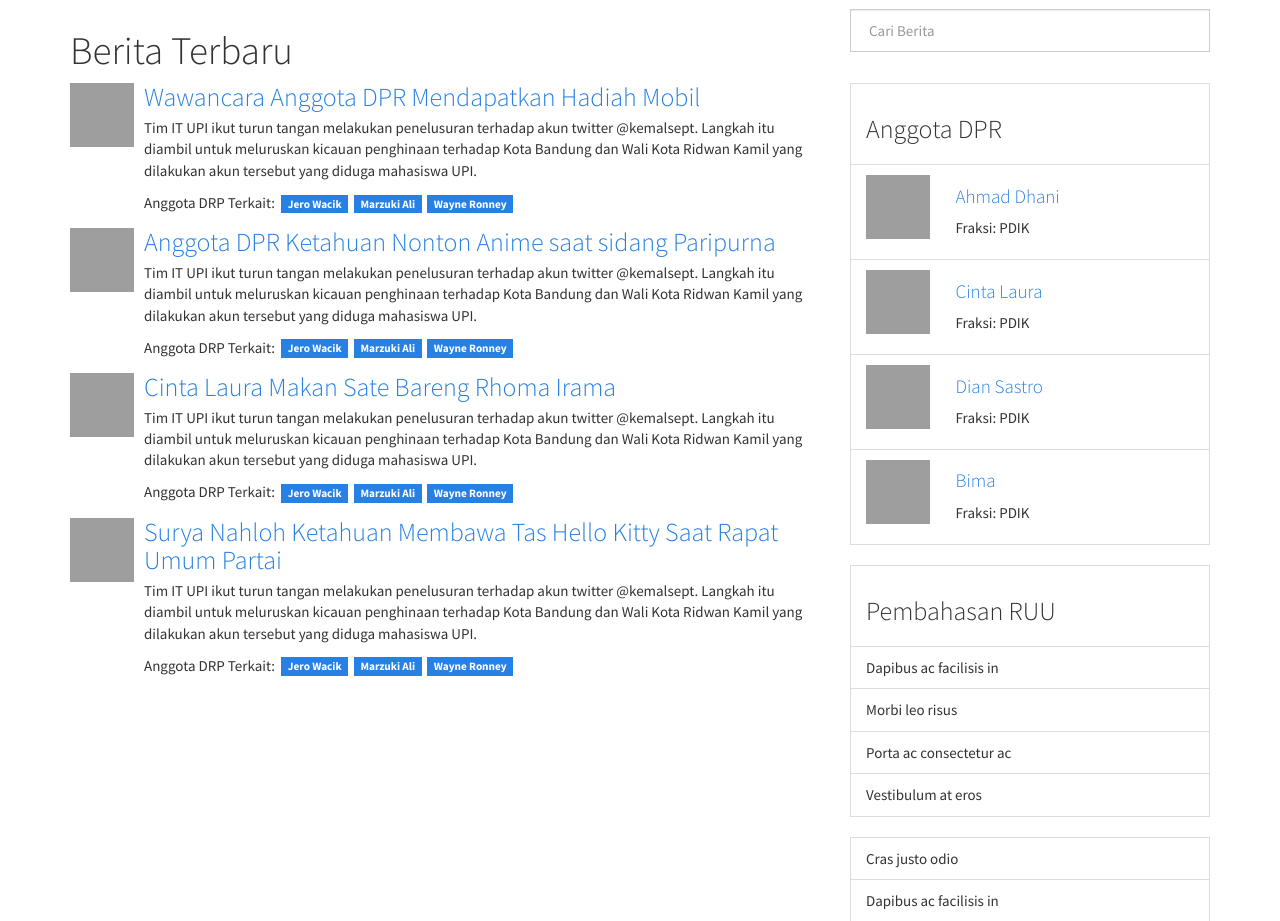
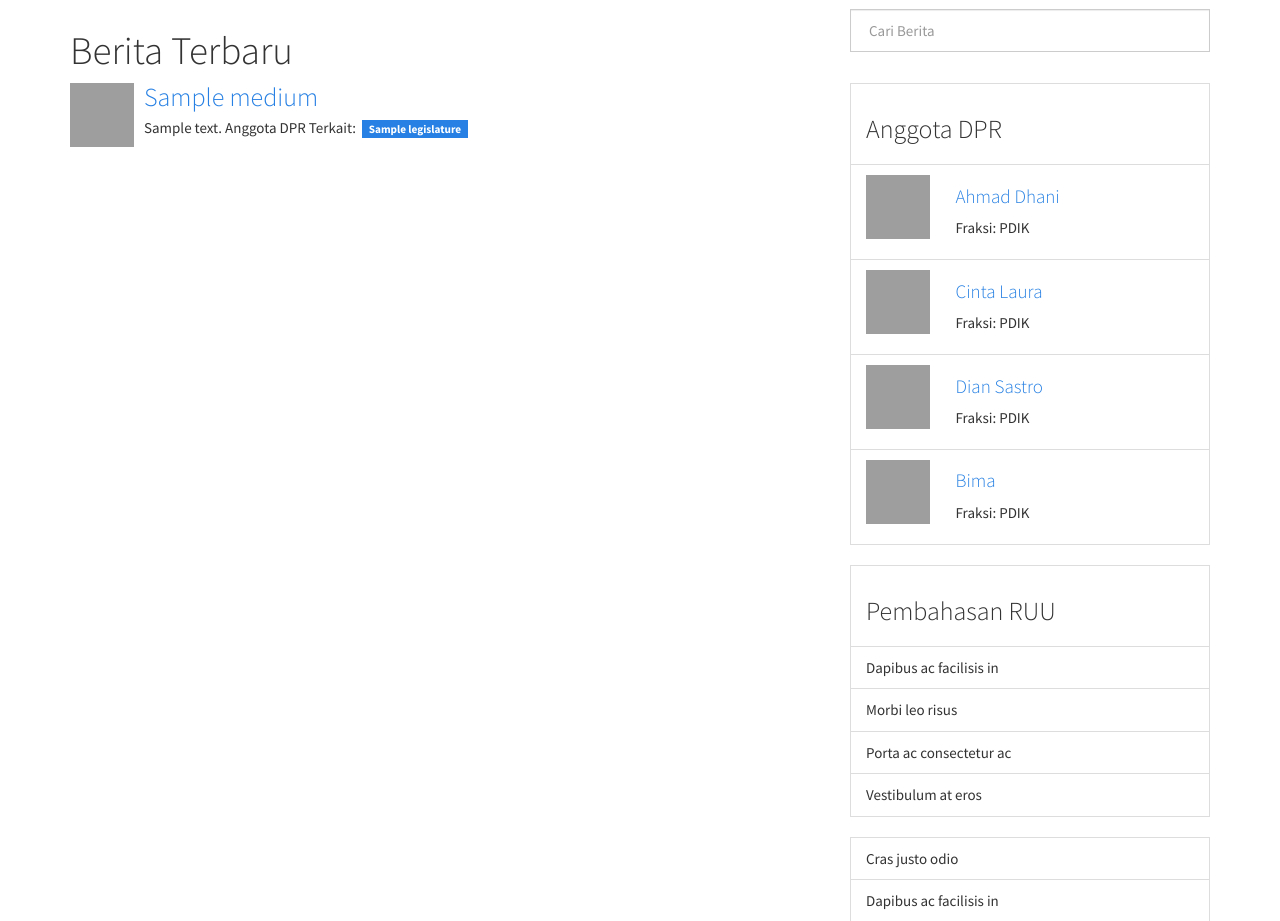
Before and after one commit to edwinlunando/kawaldpr, a Django app: template kawaldpr/templates/core/home.html in a window 1280 px wide. Shown: the part 51-972 px from the top of the page. Run offline with Django 3.2, Linux system fonts and the light colour scheme; the template is opened without the code that fills it: most values are stand-ins (such as "Sample title", 1, 10 or a date in 2020); some libraries are stand-ins or nearby versions; grey boxes are pictures that could not be loaded.

Commit message:
integrate home news

```diff
--- a/kawaldpr/kawaldpr/settings/base.py
+++ b/kawaldpr/kawaldpr/settings/base.py
@@ -202,6 +202,7 @@ DJANGO_APPS = (
     # 'admin_honeypot',  # https://github.com/dmpayton/django-admin-honeypot
     'ckeditor',  # https://pypi.python.org/pypi/django-ckeditor-updated/4.4.0
     'pipeline',  # https://github.com/cyberdelia/django-pipeline
+    'endless_pagination'
 )
 
 # Apps specific for this project go here.
@@ -277,7 +278,8 @@ AUTHENTICATION_BACKENDS = (
 # https://pypi.python.org/pypi/django-ckeditor-updated/4.4.0
 
 CKEDITOR_UPLOAD_PATH = "uploads/"
-CKEDITOR_IMAGE_BACKEND = 'Pillow'
+CKEDITOR_IMAGE_BACKEND = 'pillow'
+CKEDITOR_RESTRICT_BY_USER = True
 
 CKEDITOR_CONFIGS = {
     'default': {
--- a/kawaldpr/kawaldpr/urls.py
+++ b/kawaldpr/kawaldpr/urls.py
@@ -10,7 +10,7 @@ from django.contrib import admin
 admin.autodiscover()
 
 urlpatterns = patterns('',
-                       url(r'^$', TemplateView.as_view(template_name='core/home.html'), name='home'),
+                       url(r'^$', core_views.HomePage.as_view(), name='home'),
                        url(r'^sign-in/$', core_views.SignInPage.as_view(), name='sign-in'),
                        url(r'^sign-out/$', logout, {'next_page': '/'}, name='sign-out'),
                        url(r'^contact/$', core_views.ContactPage.as_view(), name='contact'),
@@ -32,6 +32,7 @@ urlpatterns = patterns('',
 
                        # Uncomment the next line to enable the admin:
                        # (r'^grappelli/', include('grappelli.urls')), # grappelli URLS
+                       (r'^ckeditor/', include('ckeditor.urls')),
                        # url(r'^admin/', include('admin_honeypot.urls')), # The fake admin URI
                        url(r'^backend/', include(admin.site.urls)), # The real admin URI
                        )
--- a/kawaldpr/templates/core/home.html
+++ b/kawaldpr/templates/core/home.html
@@ -1,4 +1,5 @@
 {% extends 'base.html' %}
+
 
 
 {% block content %}
@@ -11,12 +12,8 @@
         <div class="col-lg-4">
             <form action="" >
                 <div class="form-group">
-
                     <input type="text" class="form-control" placeholder="Cari Berita"/>
-
                 </div>
-
-
             </form>
         </div>
     </div>
@@ -24,79 +21,30 @@
     <div class="row">
         <div class="col-md-8">
             <ul class="media-list">
+                {% load endless %}
+
+                {% paginate 4 media %}
+                {% for medium in media %}
                 <li class="media">
                     <a class="pull-left" href="#">
                         <img class="media-object" src="http://lorempixel.com/64/64" alt="...">
                     </a>
 
                     <div class="media-body">
-                        <a href="{% url 'medium-detail' %}"><h3 class="media-heading">Wawancara Anggota DPR Mendapatkan
-                            Hadiah Mobil</h3></a>
+                        <a href="{% url 'medium-detail' %}"><h3 class="media-heading">{{ medium.title }}</h3></a>
 
-                        <p>Tim IT UPI ikut turun tangan melakukan penelusuran terhadap akun twitter @kemalsept. Langkah
-                            itu diambil untuk meluruskan kicauan penghinaan terhadap Kota Bandung dan Wali Kota Ridwan
-                            Kamil yang dilakukan akun tersebut yang diduga mahasiswa UPI.</p>
-                        <span class="margin-right-5">Anggota DRP Terkait:</span>
-                        <span class="label label-primary margin-right-5">Jero Wacik</span>
-                        <span class="label label-primary margin-right-5">Marzuki Ali</span>
-                        <span class="label label-primary margin-right-5">Wayne Ronney</span>
+                        {{ medium.content|safe }}
+
+                        <span class="margin-right-5">Anggota DPR Terkait:</span>
+                        {% for legislature in medium.legislatures.all %}
+                        <span class="label label-primary margin-right-5">{{ legislature.name }}</span>
+                        {% endfor %}
+
                     </div>
                 </li>
-                <li class="media">
-                    <a class="pull-left" href="#">
-                        <img class="media-object" src="http://lorempixel.com/64/64" alt="...">
-                    </a>
-
-                    <div class="media-body">
-                        <a href="{% url 'medium-detail' %}"><h3 class="media-heading">Anggota DPR Ketahuan Nonton Anime
-                            saat sidang Paripurna</h3></a>
-
-                        <p>Tim IT UPI ikut turun tangan melakukan penelusuran terhadap akun twitter @kemalsept. Langkah
-                            itu diambil untuk meluruskan kicauan penghinaan terhadap Kota Bandung dan Wali Kota Ridwan
-                            Kamil yang dilakukan akun tersebut yang diduga mahasiswa UPI.</p>
-                        <span class="margin-right-5">Anggota DRP Terkait:</span>
-                        <span class="label label-primary margin-right-5">Jero Wacik</span>
-                        <span class="label label-primary margin-right-5">Marzuki Ali</span>
-                        <span class="label label-primary margin-right-5">Wayne Ronney</span>
-                    </div>
-                </li>
-                <li class="media">
-                    <a class="pull-left" href="#">
-                        <img class="media-object" src="http://lorempixel.com/64/64" alt="...">
-                    </a>
-
-                    <div class="media-body">
-                        <a href="{% url 'medium-detail' %}"><h3 class="media-heading">Cinta Laura Makan Sate Bareng
-                            Rhoma Irama</h3></a>
-
-                        <p>Tim IT UPI ikut turun tangan melakukan penelusuran terhadap akun twitter @kemalsept. Langkah
-                            itu diambil untuk meluruskan kicauan penghinaan terhadap Kota Bandung dan Wali Kota Ridwan
-                            Kamil yang dilakukan akun tersebut yang diduga mahasiswa UPI.</p>
-                        <span class="margin-right-5">Anggota DRP Terkait:</span>
-                        <span class="label label-primary margin-right-5">Jero Wacik</span>
-                        <span class="label label-primary margin-right-5">Marzuki Ali</span>
-                        <span class="label label-primary margin-right-5">Wayne Ronney</span>
-                    </div>
-                </li>
-                <li class="media">
-                    <a class="pull-left" href="#">
-                        <img class="media-object" src="http://lorempixel.com/64/64" alt="...">
-                    </a>
-
-                    <div class="media-body">
-                        <a href="{% url 'medium-detail' %}"><h3 class="media-heading">Surya Nahloh Ketahuan Membawa Tas
-                            Hello Kitty Saat Rapat Umum Partai</h3></a>
-
-                        <p>Tim IT UPI ikut turun tangan melakukan penelusuran terhadap akun twitter @kemalsept. Langkah
-                            itu diambil untuk meluruskan kicauan penghinaan terhadap Kota Bandung dan Wali Kota Ridwan
-                            Kamil yang dilakukan akun tersebut yang diduga mahasiswa UPI.</p>
-                        <span class="margin-right-5">Anggota DRP Terkait:</span>
-                        <span class="label label-primary margin-right-5">Jero Wacik</span>
-                        <span class="label label-primary margin-right-5">Marzuki Ali</span>
-                        <span class="label label-primary margin-right-5">Wayne Ronney</span>
-                    </div>
-                </li>
+                {% endfor %}
             </ul>
+            {% show_pages %}
         </div>
         <div class="col-md-4">
             <ul class="list-group">
--- a/requirements/base.txt
+++ b/requirements/base.txt
@@ -8,6 +8,7 @@ django-admin-honeypot==0.3.0
 django-ckeditor-updated==4.4.0
 django-imagekit==3.2.1
 django-pipeline==1.3.24
+django-endless-pagination==2.0
 jsmin==2.0.9
 logutils==0.3.3
 South==0.8.2
```
Also changed, not shown: kawaldpr/core/views.py (+8 -1 lines), kawaldpr/legislature/models.py (+11 -0 lines), kawaldpr/legislature/migrations/0002_auto_20140910_1734.py (added).
